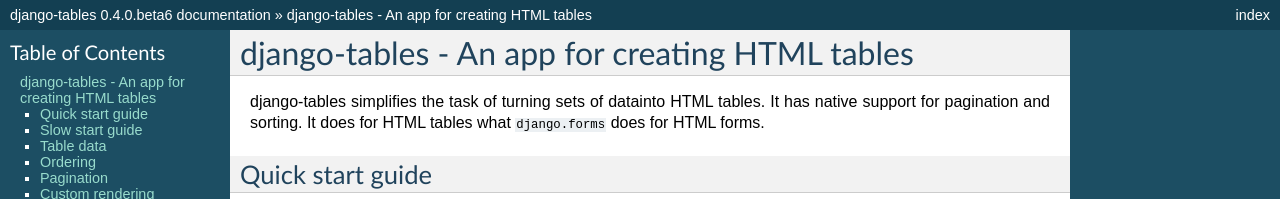
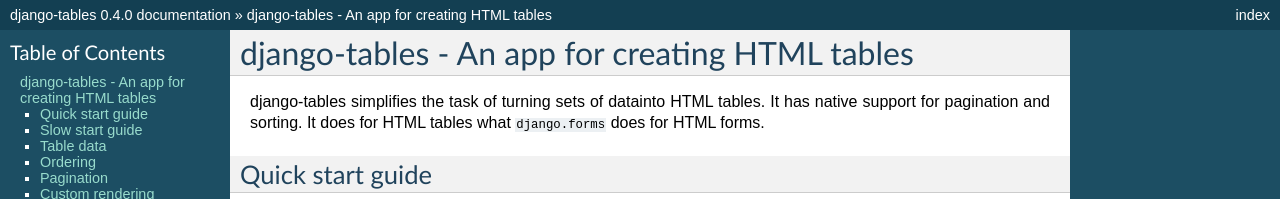
Before and after one commit to jieter/django-tables2, a Sphinx documentation site: the page built from docs/index.rst, in a window 1280 px wide and 900 px high. Shown: the top 199 px of the window. Built offline with Sphinx 7.4.7, drawn with Linux system fonts in a browser that asks for light colours; some of the changed text lies outside the part shown.

Commit message:
bumped version out of beta

```diff
--- a/docs/conf.py
+++ b/docs/conf.py
@@ -52,7 +52,7 @@ project = u'django-tables'
 # The short X.Y version.
 version = '0.4.0'
 # The full version, including alpha/beta/rc tags.
-release = '0.4.0.beta6'
+release = '0.4.0'
 
 # The language for content autogenerated by Sphinx. Refer to documentation
 # for a list of supported languages.
--- a/setup.py
+++ b/setup.py
@@ -4,7 +4,7 @@ from setuptools import setup, find_packages
 
 setup(
     name='django-tables',
-    version='0.4.0.beta6',
+    version='0.4.0',
     description='Table framework for Django',
 
     author='Bradley Ayers',
```
